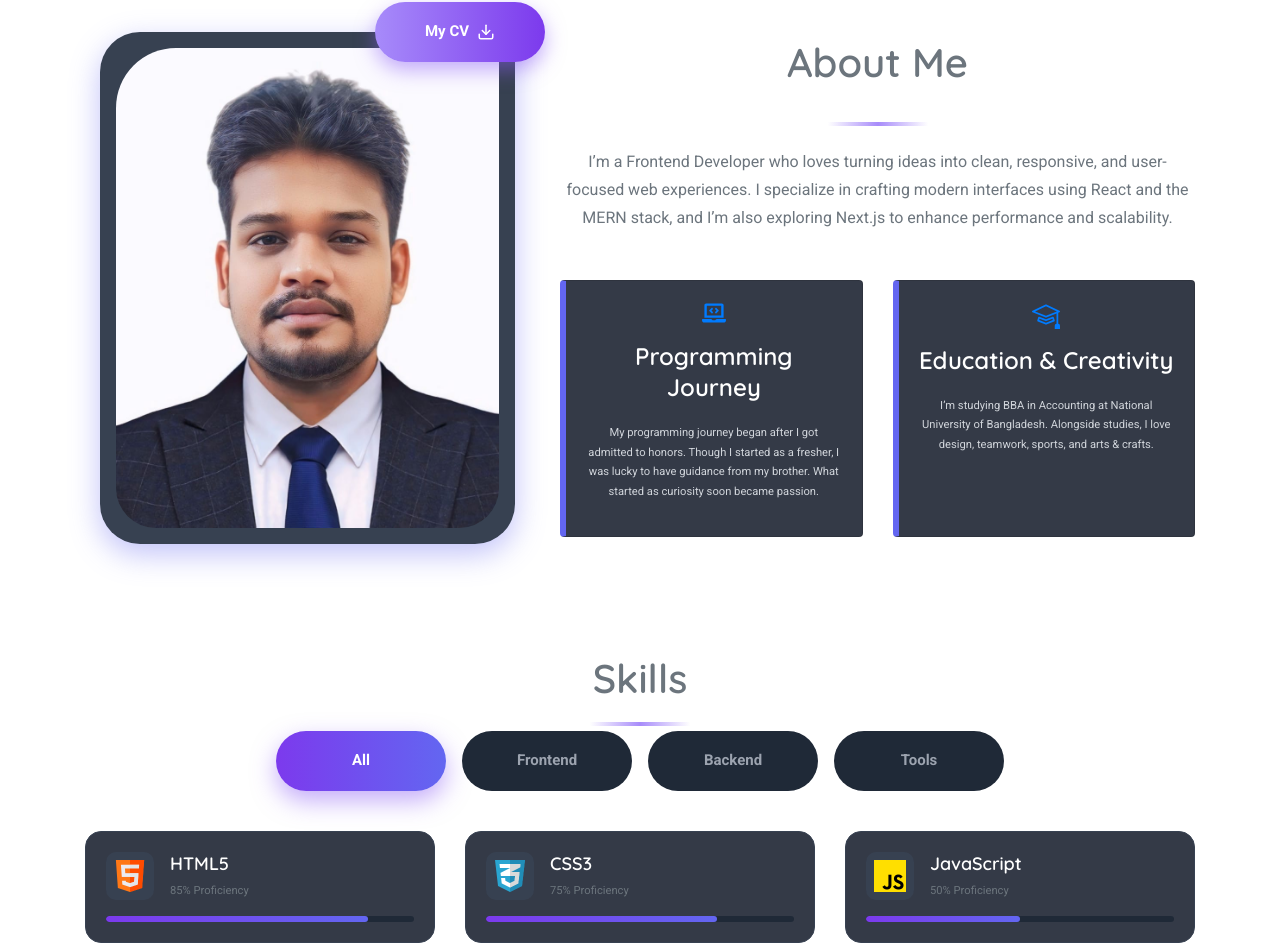
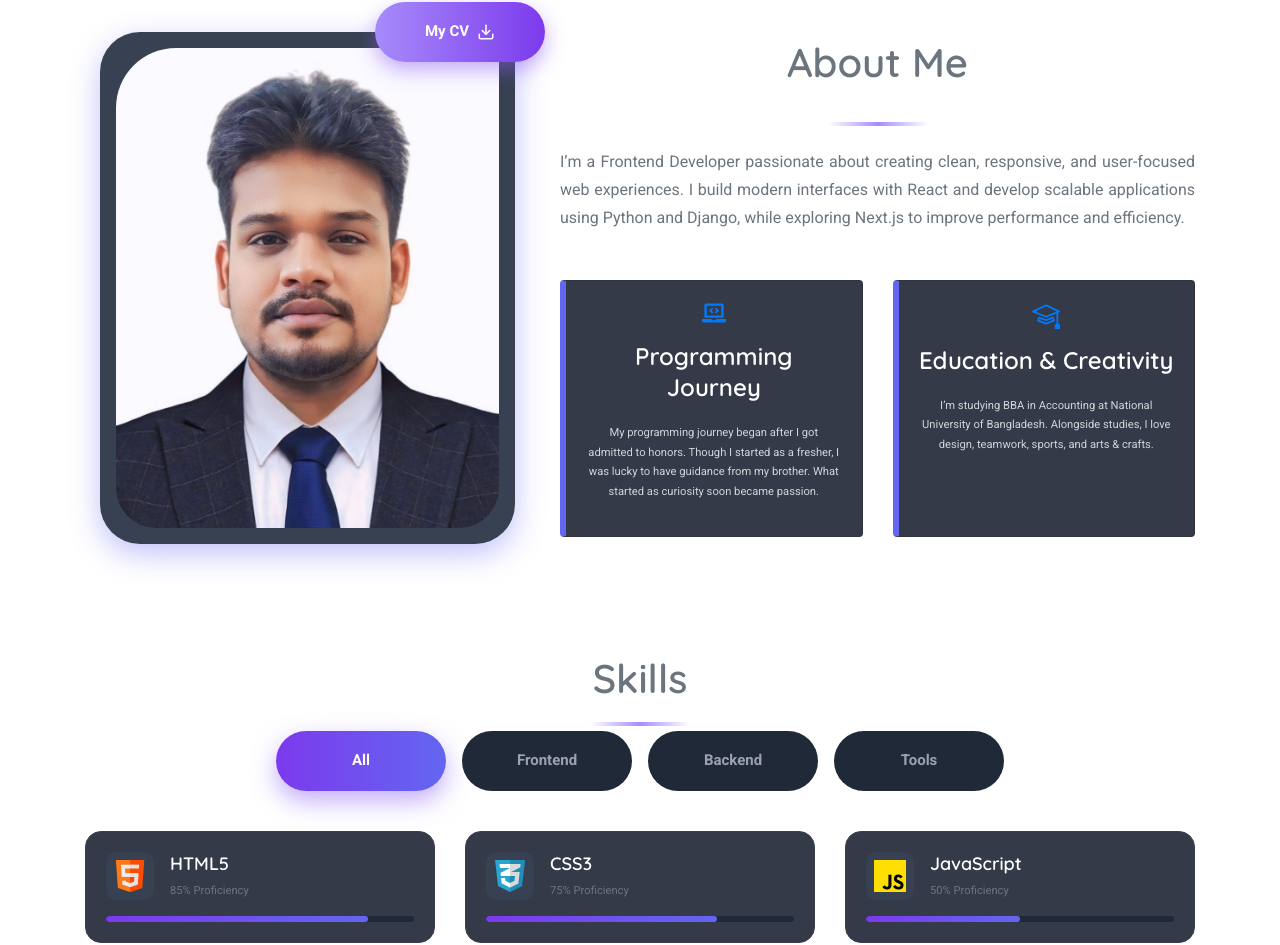
Before and after one commit to rony885/rony-portfolio, a React (Create React App) app: page / in a window 1280 px wide. Shown: the part 827-1772 px from the top of the page. Built offline with nearby package versions, Linux system fonts and the light colour scheme; the HTML template or start-up script is replaced by a standard one.

Commit message:
rony portfolio

```diff
--- a/src/pages/Home/About.jsx
+++ b/src/pages/Home/About.jsx
@@ -37,12 +37,23 @@ const About = () => {
               <h2 className="display-6 fw-semibold text-secondary">About Me</h2>
               <div className="divider mx-auto mx-lg-0 my-3"></div>
 
-              <p className="text-muted fs-6 px-2 px-lg-0">
+              {/* <p className="text-muted fs-6 px-2 px-lg-0">
                 I’m a Frontend Developer who loves turning ideas into clean,
                 responsive, and user-focused web experiences. I specialize in
                 crafting modern interfaces using React and the MERN stack, and
                 I’m also exploring Next.js to enhance performance and
                 scalability.
+              </p> */}
+
+              <p
+                className="text-muted fs-6 px-2 px-lg-0"
+                style={{ textAlign: "justify" }}
+              >
+                I’m a Frontend Developer passionate about creating clean,
+                responsive, and user-focused web experiences. I build modern
+                interfaces with React and develop scalable applications using
+                Python and Django, while exploring Next.js to improve
+                performance and efficiency.
               </p>
 
               {/* <!-- CARDS --> */}
```
